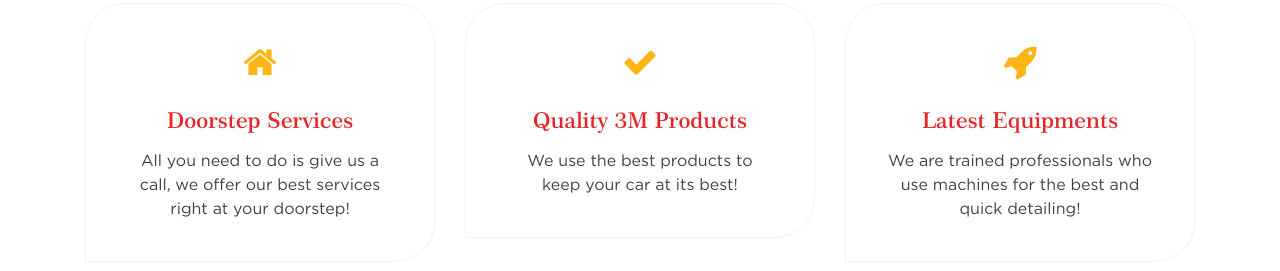
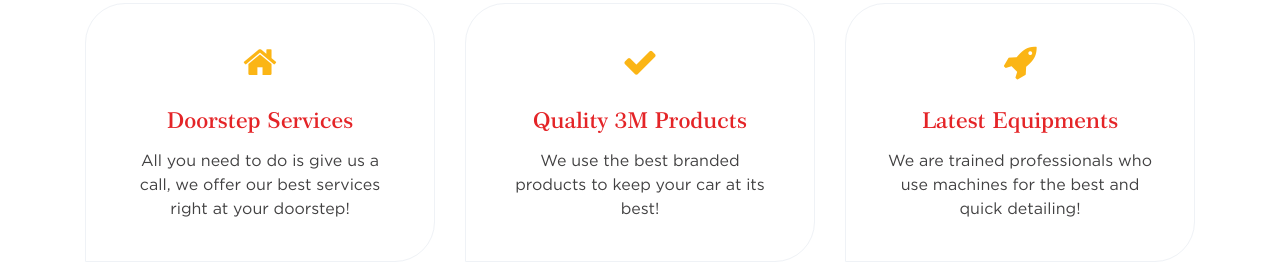
Before and after one commit to glitzzo/glitzzo.github.io, a plain HTML site: page index.html in a window 1280 px wide. Shown: the part 1741-2012 px from the top of the page. Drawn offline with Linux system fonts and the light colour scheme; files whose address does not match are found by name.

Commit message:
Update index.html

```diff
--- a/index.html
+++ b/index.html
@@ -136,7 +136,7 @@
                             <i class="fa fa-check"></i>
                         </div>
                         <h4>Quality 3M Products</h4>
-                        <p>We use the best products to keep your car at its best!</p>
+                        <p>We use the best branded products to keep your car at its best!</p>
                     </div>
                 </div>
                 <!-- Single Special Area -->
```
